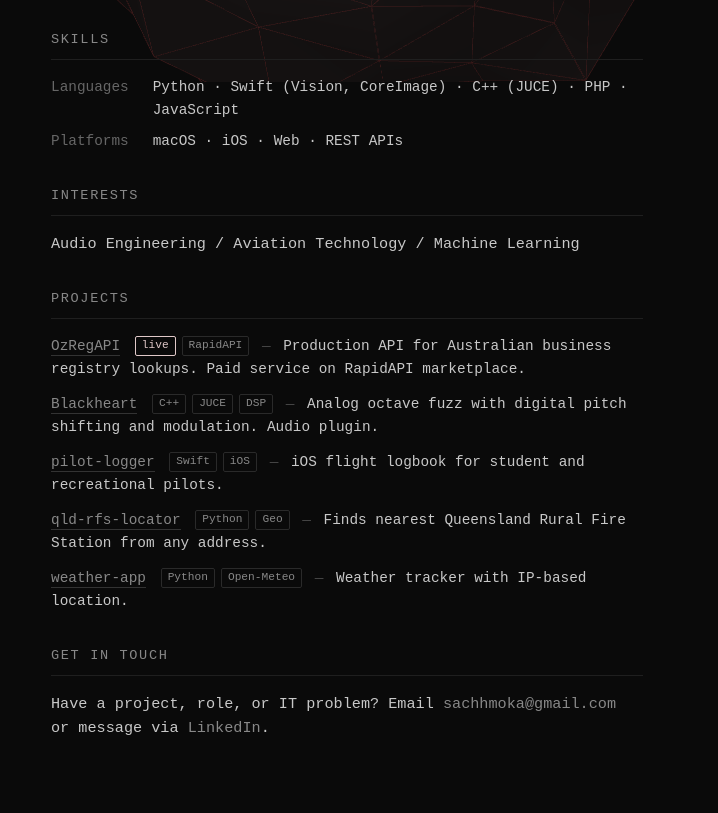
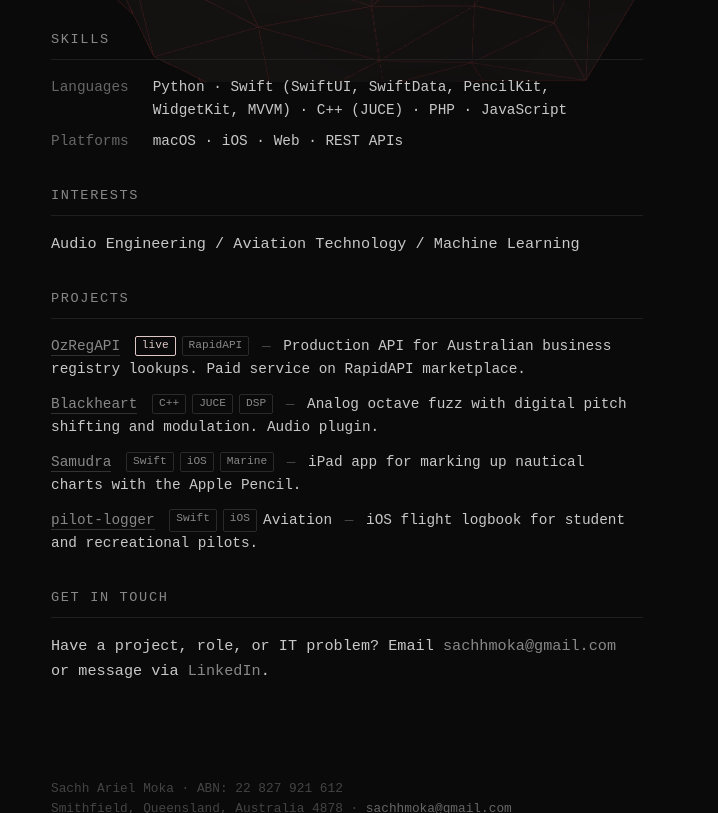
Before and after one commit to sachhm/sachhm.github.io, a plain HTML site: page index.html in a window 1280 px wide. Shown: the part 718-1531 px from the top of the page, without its empty margins (293-1011 px from the left). Drawn offline with nearby package versions, Linux system fonts and the light colour scheme; animation ran at ten frames a second.

Commit message:
update site with new project

```diff
--- a/index.html
+++ b/index.html
@@ -56,7 +56,7 @@
                     <h2>Skills</h2>
                     <dl class="skills-grid">
                         <dt>Languages</dt>
-                        <dd>Python &middot; Swift (Vision, CoreImage) &middot; C++ (JUCE) &middot; PHP &middot; JavaScript</dd>
+                        <dd>Python &middot; Swift (SwiftUI, SwiftData, PencilKit, WidgetKit, MVVM) &middot; C++ (JUCE) &middot; PHP &middot; JavaScript</dd>
                         <dt>Platforms</dt>
                         <dd>macOS &middot; iOS &middot; Web &middot; REST APIs</dd>
                     </dl>
@@ -85,22 +85,16 @@
                             Analog octave fuzz with digital pitch shifting and modulation. Audio plugin.
                         </li>
                         <li>
+                            <a href="https://github.com/sachhm/Samudra" target="_blank">Samudra</a>
+                            <span class="tags"><span class="tag">Swift</span><span class="tag">iOS</span><span class="tag">Marine</span></span>
+                            <span class="dash">&mdash;</span>
+                            iPad app for marking up nautical charts with the Apple Pencil.
+                        </li>
+                        <li>
                             <a href="https://github.com/sachhm/pilot-logger" target="_blank">pilot-logger</a>
-                            <span class="tags"><span class="tag">Swift</span><span class="tag">iOS</span></span>
+                            <span class="tags"><span class="tag">Swift</span><span class="tag">iOS</span>Aviation</span>
                             <span class="dash">&mdash;</span>
                             iOS flight logbook for student and recreational pilots.
-                        </li>
-                        <li>
-                            <a href="https://github.com/sachhm/qld-rfs-locator" target="_blank">qld-rfs-locator</a>
-                            <span class="tags"><span class="tag">Python</span><span class="tag">Geo</span></span>
-                            <span class="dash">&mdash;</span>
-                            Finds nearest Queensland Rural Fire Station from any address.
-                        </li>
-                        <li>
-                            <a href="https://github.com/sachhm/weather-app" target="_blank">weather-app</a>
-                            <span class="tags"><span class="tag">Python</span><span class="tag">Open-Meteo</span></span>
-                            <span class="dash">&mdash;</span>
-                            Weather tracker with IP-based location.
                         </li>
                     </ul>
                 </section>
```
